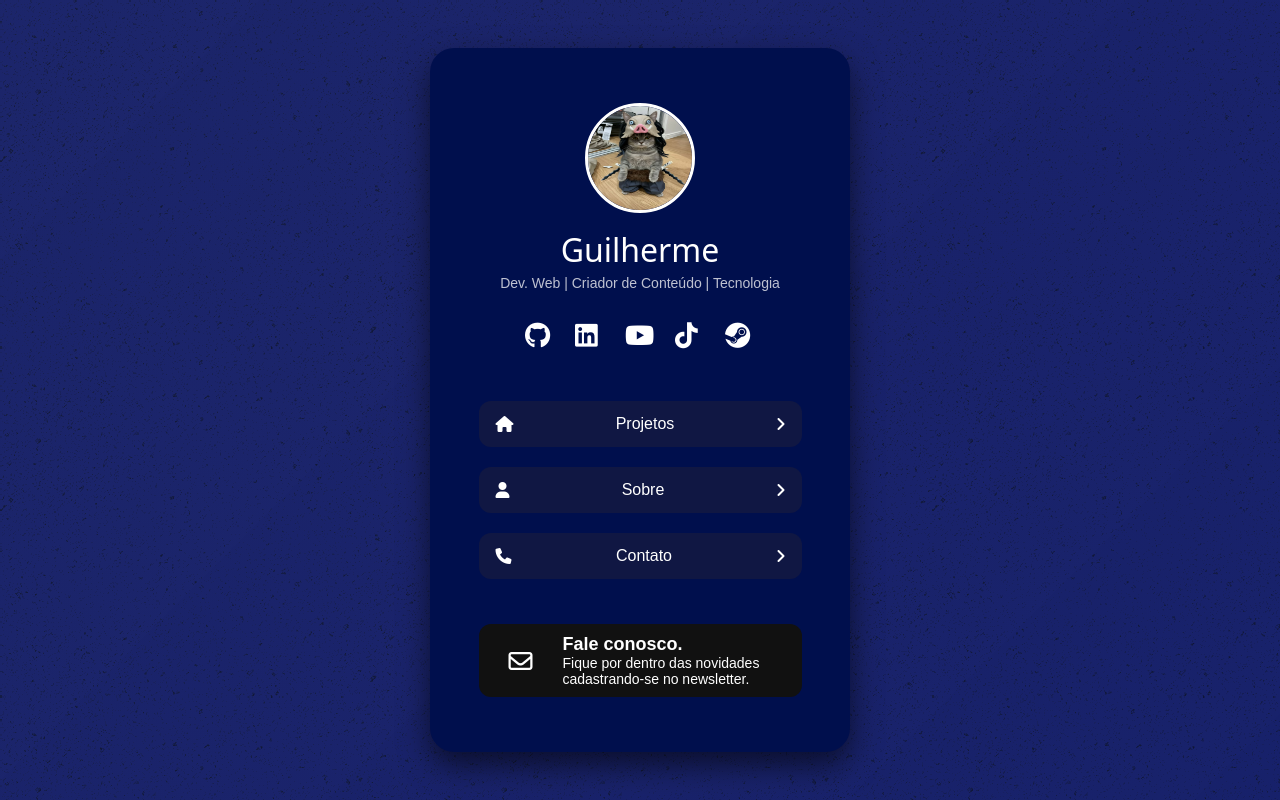
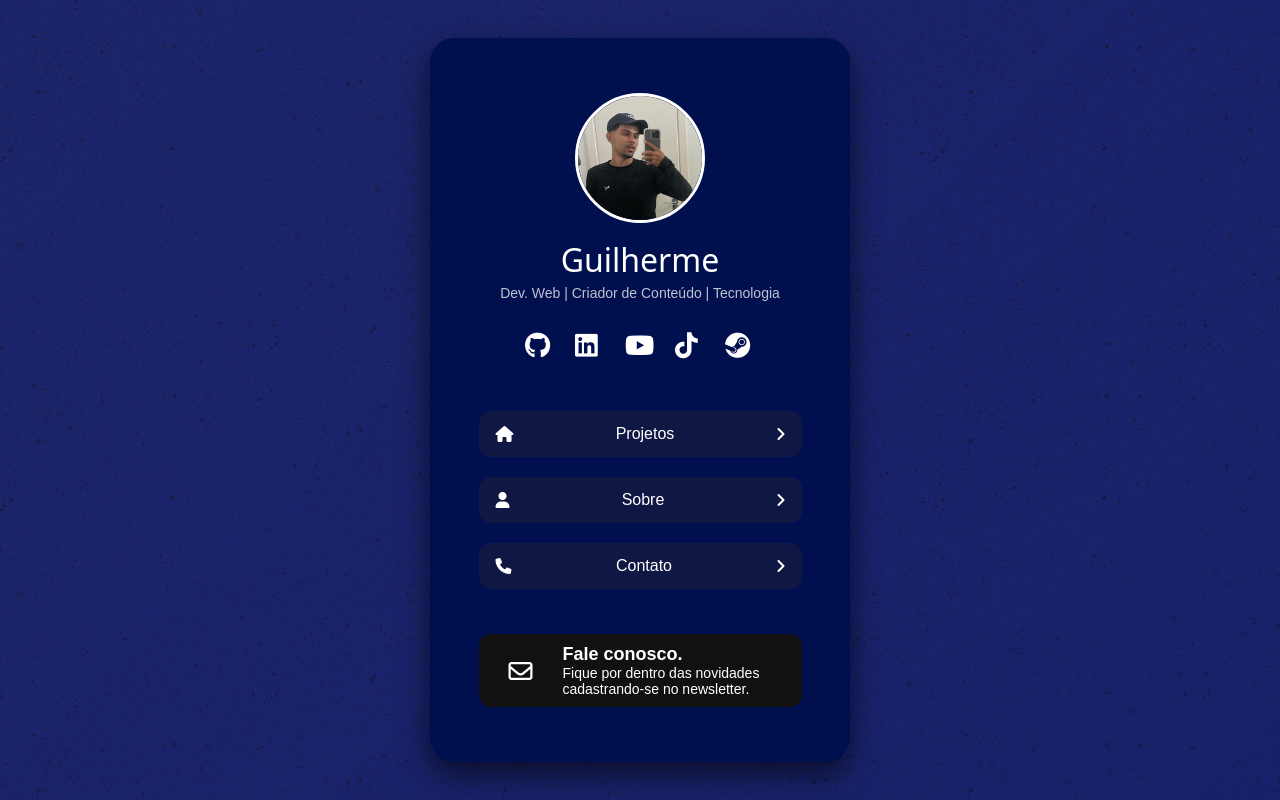
Before and after one commit to GuiiDevv/miniperfil, a plain HTML site: page index.html in a window 1280 px wide. Drawn offline with Linux system fonts and the light colour scheme.

Commit message:
alteracoes css

```diff
--- a/index.html
+++ b/index.html
@@ -14,7 +14,10 @@
     <div class="content">
       <header>
         <img
-          src="assets/image/gato.jpeg"
+          src="assets/image/avatar-wpp2-360.jpg"
+          srcset="assets/image/avatar-wpp2-360.jpg 1x, assets/image/avatar-wpp2-720.jpg 2x"
+          width="150"
+          height="150"
           alt="Avatar de Usuário"
         />
         <h1>Guilherme</h1>
@@ -27,7 +30,7 @@
           <li><a href="https://github.com/GuiiDevv" class="link-github" target="_blank"><i class="fa-brands fa-github"></i></a></li>
           <li><a href="https://www.linkedin.com/in/guilherme-cavalcante-301798120/" class="link-linkedin" target="_blank"><i class="fa-brands fa-linkedin"></i></a></li>
           <li><a href="https://www.youtube.com/@47zinn" class="link-youtube" target="_blank"><i class="fa-brands fa-youtube"></i></a></li>
-          <li><a href="https://www.tiktok.com/@guii.cnn?lang=en" class="link-tiktok" target="_blank"><i class="fa-brands fa-tiktok"></i></a></li>
+          <li><a href="https://www.tiktok.com/@gui.olliv" class="link-tiktok" target="_blank"><i class="fa-brands fa-tiktok"></i></a></li>
           <li><a href="https://steamcommunity.com/profiles/76561199072843996/" class="link-steam" target="_blank"><i class="fa-brands fa-steam"></i></a></li>
         </ul>
         <main>
--- a/styles/styles.css
+++ b/styles/styles.css
@@ -9,7 +9,6 @@
 body {
   display: flex;
   min-height: 100vh;
-
   background:
   linear-gradient(rgba(0,0,0,0.6), rgba(0,0,0,0.6)),
   url(../assets/asfalt-dark.png),
@@ -45,8 +44,11 @@ header {
 }
 
 header img {
-  width: 110px;
-  height: 110px;
+  width: 130px;
+  height: 130px;
+  display: block;
+  aspect-ratio: 1 / 1;
+  image-rendering: auto;
   border-radius: 50%;
   border: 3px solid #ffffff;
 }
@@ -109,7 +111,7 @@ header p {
 }
 
 .link-tiktok:hover i {
-  color: #1da1f2;
+  color: #000000;
 }
 
 .link-youtube:hover i {
```
Also changed, not shown: assets/image/avatar-wpp2-360.jpg (added), assets/image/avatar-wpp2-720.jpg (added).
